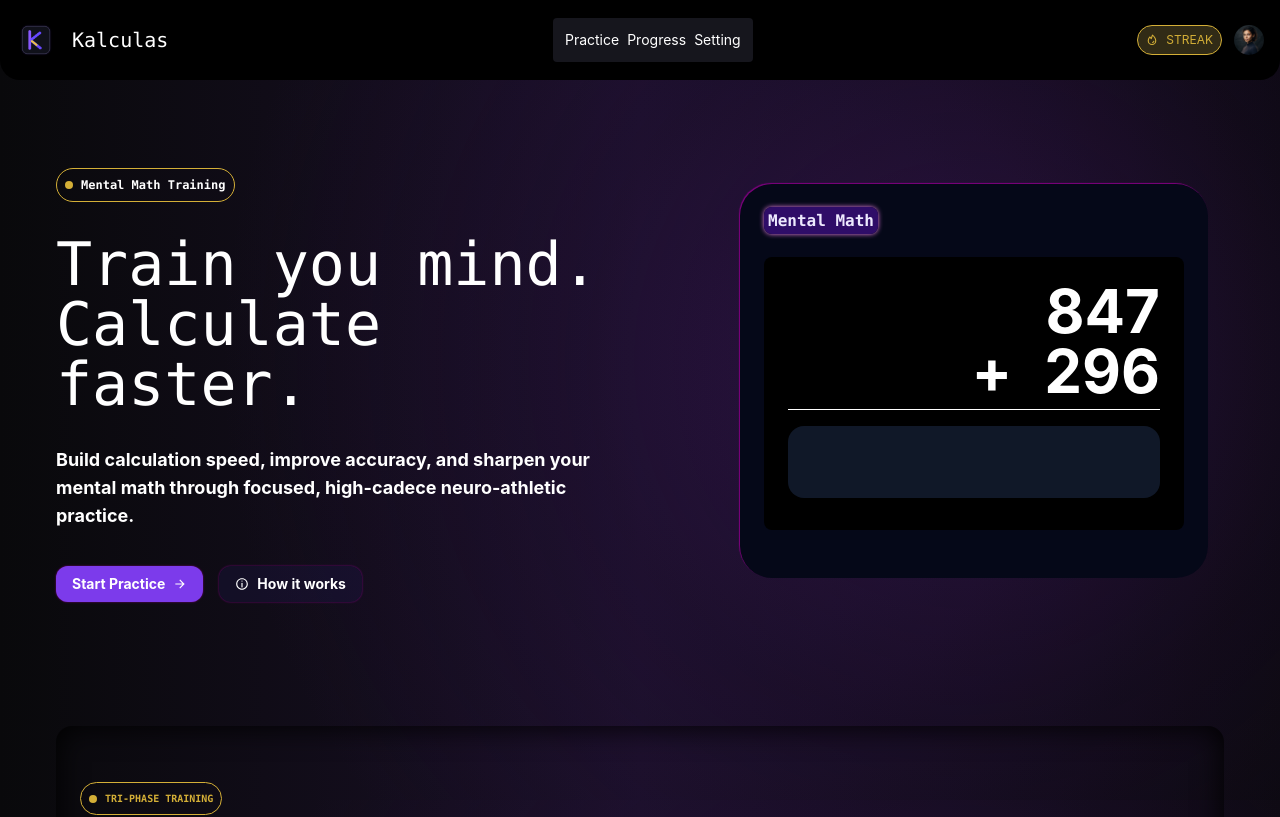
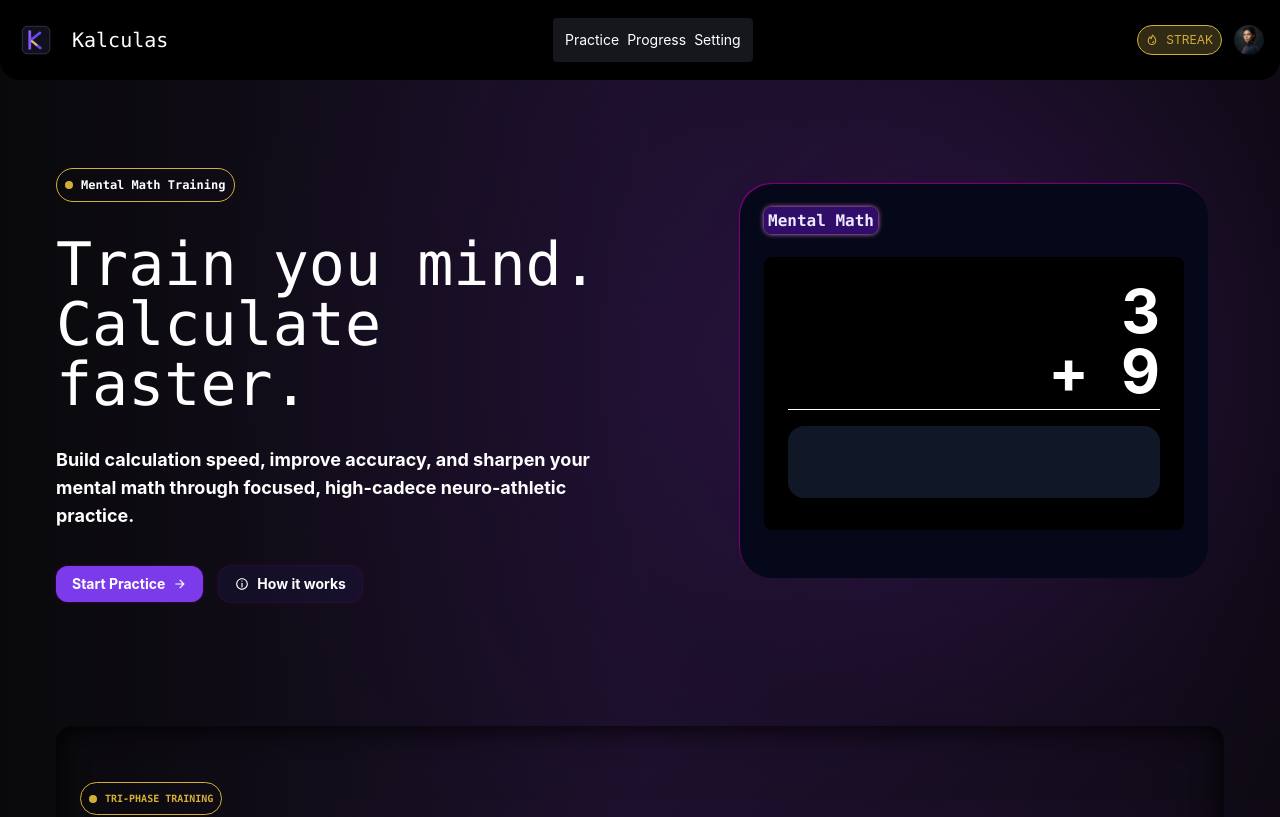
Before and after one commit to hds05/Kalculas-web, a React (Vite) app: page / in a window 1280 px wide. Shown: the top 817 px of the page. Built offline with nearby package versions, Linux system fonts and the light colour scheme.

Commit message:
feat: implement dynamic question generation and user answer handling in Dashboard component

```diff
--- a/src/components/Dashboard.tsx
+++ b/src/components/Dashboard.tsx
@@ -1,4 +1,4 @@
-import React from "react";
+import React, { useState } from "react";
 import { RiArrowRightLine } from "react-icons/ri";
 import { CgInfo } from "react-icons/cg";
 import { AiOutlineThunderbolt } from "react-icons/ai";
@@ -10,7 +10,52 @@ import { MdOutlineNightlight } from "react-icons/md";
 import ArenaIgnition from "./Arena_ignition";
 import { Link } from "react-router-dom";
 
+function generateQuestion() {
+  const digits = Math.floor(Math.random() * 2) + 1;
+
+  const min = digits === 1 ? 1 : 10 ** (digits - 1);
+  const max = 10 ** digits - 1;
+
+  let num1 = Math.floor(Math.random() * (max - min + 1)) + min;
+  let num2 = Math.floor(Math.random() * (max - min + 1)) + min;
+
+  const operation = Math.random() < 0.5 ? "+" : "-";
+
+  // Don't allow negative answers
+  if (operation === "-" && num2 > num1) {
+    [num1, num2] = [num2, num1];
+  }
+  const answer = operation === "+" ? num1 + num2 : num1 - num2;
+  return {
+    num1,
+    num2,
+    operation,
+    answer: operation === "+" ? num1 + num2 : num1 - num2,
+  };
+}
+
 function Dashboard() {
+  const [question, setQuestion] = useState(generateQuestion());
+  const [userAnswer, setUserAnswer] = useState<string>("");
+  const [error, setError] = useState<string>("");
+  function handleAnswer(e: React.ChangeEvent<HTMLInputElement>) {
+    const value = e.target.value;
+
+    setUserAnswer(value);
+
+    if (value === "") {
+      setError("");
+      return;
+    }
+
+    if (Number(value) === question.answer) {
+      setError("");
+      setUserAnswer("");
+      setQuestion(generateQuestion());
+    } else {
+      setError("Wrong answer");
+    }
+  }
   return (
     // <div className="flex flex-col lg:flex-row justify-evenly gap-4">
     <div className="">
@@ -27,7 +72,7 @@ function Dashboard() {
             <h2>Mental Math Training</h2>
           </div>
           <h1 className="text-3xl font-bold md:font-light md:text-6xl my-8 font-mono">
-            Train you mind.  Calculate faster.
+            Train you mind. Calculate faster.
           </h1>
           <p className="font-bold text-sm md:text-lg my-4">
             Build calculation speed, improve accuracy, and sharpen your mental
@@ -75,16 +120,24 @@ function Dashboard() {
               </span>
             </div>
             <div className="my-6 text-white bg-black w-full p-6 rounded-lg text-right text-6xl font-bold">
-              <div>847</div>
+              <div>{question.num1}</div>
+
               <div className="flex gap-8 justify-end">
-                <span>+</span>
-                <span>296</span>
+                <span>{question.operation}</span>
+                <span>{question.num2}</span>
               </div>
               <div className="py-2 border-t mt-2">
                 <input
                   type="number"
-                  className="text-white appearance-none [&::-webkit-inner-spin-button]:appearance-none [&::-webkit-outer-spin-button]:appearance-none sgfsg bg-gray-900 w-full rounded-2xl mt-2 focus:outline-violet-500"
+                  value={userAnswer}
+                  onChange={handleAnswer}
+                  className="text-white appearance-none
+    [&::-webkit-inner-spin-button]:appearance-none
+    [&::-webkit-outer-spin-button]:appearance-none
+    bg-gray-900 w-full rounded-2xl mt-2
+    focus:outline-none focus:ring-2 focus:ring-violet-500"
                 />
+                {error && <p className="text-red-500 text-sm mt-2">{error}</p>}
               </div>
             </div>
           </div>
```
